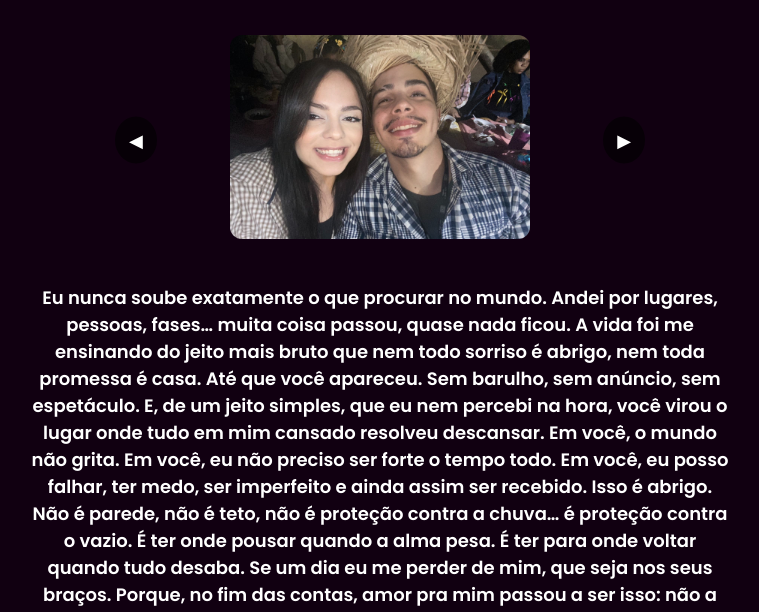
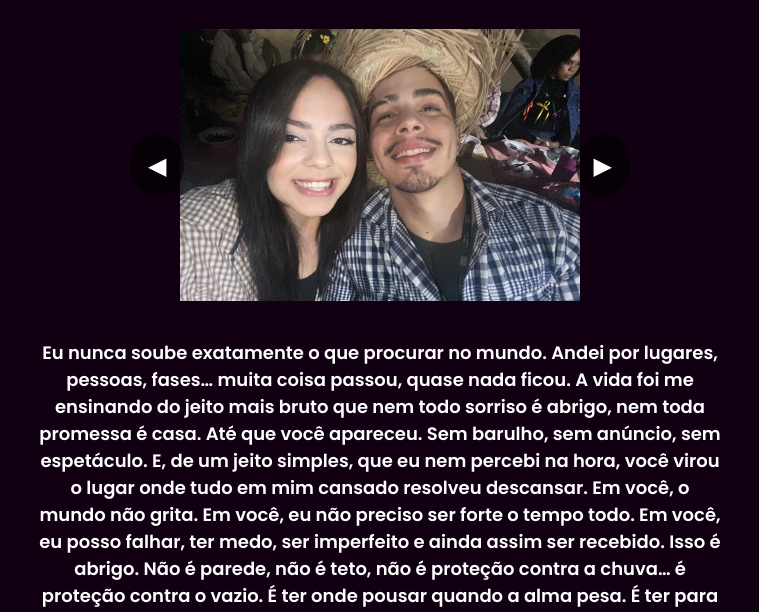
Before and after one commit to HenrickqS/AMOR, a plain HTML site: page index.html in a window 1280 px wide. Both pictures are taken after a click on the button "Clique Aqui ❤️". Shown: the part 176-788 px from the top of the page, without its empty margins (260-1019 px from the left). Drawn offline with Linux system fonts and the light colour scheme.

Commit message:
Update style.css

```diff
--- a/style/style.css
+++ b/style/style.css
@@ -1,5 +1,6 @@
 @import url("https://fonts.googleapis.com/css2?family=Poppins:wght@100;300;400;500;600;700;800;900&display=swap");
 
+/* ================= GLOBAL ================= */
 * {
   margin: 0;
   padding: 0;
@@ -17,8 +18,7 @@ body {
   overflow-x: hidden;
 }
 
-/* ================= BOTÃO ================= */
-
+/* ================= BOTÃO INICIAL ================= */
 .btn-default {
   display: flex;
   justify-content: center;
@@ -37,20 +37,22 @@ body {
   transition: 0.3s;
 }
 
-@keyframes pulse {
-  0% {
-    box-shadow: 0 0 0 rgba(190, 0, 190, 0.4);
-  }
-  50% {
-    box-shadow: 0 0 20px rgba(190, 0, 190, 1);
-  }
-  100% {
-    box-shadow: 0 0 0 rgba(190, 0, 190, 0.4);
-  }
+.btn-default button:hover {
+  background-color: rgb(190, 0, 190);
+  transform: scale(1.05);
 }
 
-/* ================= CONTEÚDO ================= */
+@keyframes pulse {
+  0% { box-shadow: 0 0 0 rgba(190,0,190,0.6); }
+  50% { box-shadow: 0 0 18px rgba(190,0,190,1); }
+  100% { box-shadow: 0 0 0 rgba(190,0,190,0.6); }
+}
 
+.btn-default.active {
+  display: none;
+}
+
+/* ================= MESSAGE ================= */
 .message {
   display: none;
 }
@@ -74,66 +76,68 @@ body {
 
 .message p {
   font-size: 14px;
+  padding: 6px;
+  font-weight: 600;
   max-width: 340px;
-  font-weight: 600;
 }
-
-/* ================= CONTADOR ================= */
 
 #contador {
   color: yellow;
   font-size: 14px;
   font-weight: 600;
+  margin-bottom: 6px;
 }
 
 /* ================= CARROSSEL ================= */
-
 .carrossel {
   position: relative;
-  width: 320px;
-  margin: 16px auto;
+  width: 100%;
+  max-width: 300px; /* largura total do bloco */
+  margin: 10px auto;
   display: flex;
   justify-content: center;
   align-items: center;
 }
 
 .slides {
-  width: 220px;
-  height: auto;
-  position: relative;
-  overflow: hidden;
+  width: 100%;
+  display: flex;
+  justify-content: center;
+  align-items: center;
 }
 
-/* ===== ANIMAÇÃO REAL DOS SLIDES ===== */
-
 .slide {
-  position: absolute;
-  inset: 0;
-  width: 220px;
-  height: auto;
-  border-radius: 12px;
-  object-fit: contain;
-
-  opacity: 0;
-  transform: translateX(40px);
-  transition: opacity 0.5s ease, transform 0.5s ease;
+  display: none;
+  width: 100%;
 }
 
 .slide.active {
-  opacity: 1;
-  transform: translateX(0);
-  position: relative;
-  z-index: 1;
+  display: block;
+  animation: fadeIn 0.8s ease-in-out;
 }
 
-/* ================= SETAS FORA DA IMAGEM ================= */
+@keyframes fadeIn {
+  from { opacity: 0; transform: scale(0.95); }
+  to { opacity: 1; transform: scale(1); }
+}
 
+/* IMAGENS DO SLIDER */
+.slide-img {
+  width: 100%;
+  height: auto;
+  object-fit: contain;
+  border-radius: 12px;
+  display: block;
+  margin: 0 auto;
+}
+
+/* ================= BOTÕES LATERAIS ================= */
 .prev,
 .next {
   position: absolute;
   top: 50%;
   transform: translateY(-50%);
-  background: rgba(0, 0, 0, 0.6);
+  background: rgba(0,0,0,0.6);
   color: white;
   border: none;
   font-size: 18px;
@@ -146,67 +150,36 @@ body {
 
 .prev:hover,
 .next:hover {
-  background: rgb(190, 0, 190);
+  background: rgb(190,0,190);
   transform: translateY(-50%) scale(1.12);
 }
 
-/* ✅ Setas realmente FORA */
-.prev {
-  left: -45px;
-}
-.next {
-  right: -45px;
-}
+.prev { left: -50px; }  /* espaço da seta à esquerda da imagem */
+.next { right: -50px; } /* espaço da seta à direita da imagem */
 
 /* ================= AUDIO ================= */
-
 audio {
   width: 100%;
   max-width: 260px;
   margin-top: 10px;
 }
 
-/* ================= PC ================= */
-
+/* ================= PC / NOTEBOOK ================= */
 @media (min-width: 1024px) {
   .message.active {
     max-width: 900px;
     gap: 22px;
   }
 
-  .message h1 {
-    font-size: 38px;
-  }
+  .message h1 { font-size: 38px; }
+  .message p { font-size: 18px; max-width: 700px; }
+  #contador { font-size: 18px; }
 
-  .message p {
-    font-size: 18px;
-    max-width: 700px;
-  }
+  .carrossel { max-width: 400px; }
+  .slide-img { max-width: 400px; }
 
-  #contador {
-    font-size: 18px;
-  }
+  audio { max-width: 520px; }
 
-  .carrossel {
-    width: 420px;
-  }
-
-  .slides {
-    width: 300px;
-  }
-
-  .slide {
-    width: 300px;
-  }
-
-  audio {
-    max-width: 520px;
-  }
-
-  .prev {
-    left: -55px;
-  }
-  .next {
-    right: -55px;
-  }
+  .btn-default button { font-size: 22px; padding: 20px 46px; }
+  .prev, .next { font-size: 24px; padding: 14px 18px; }
 }
```
